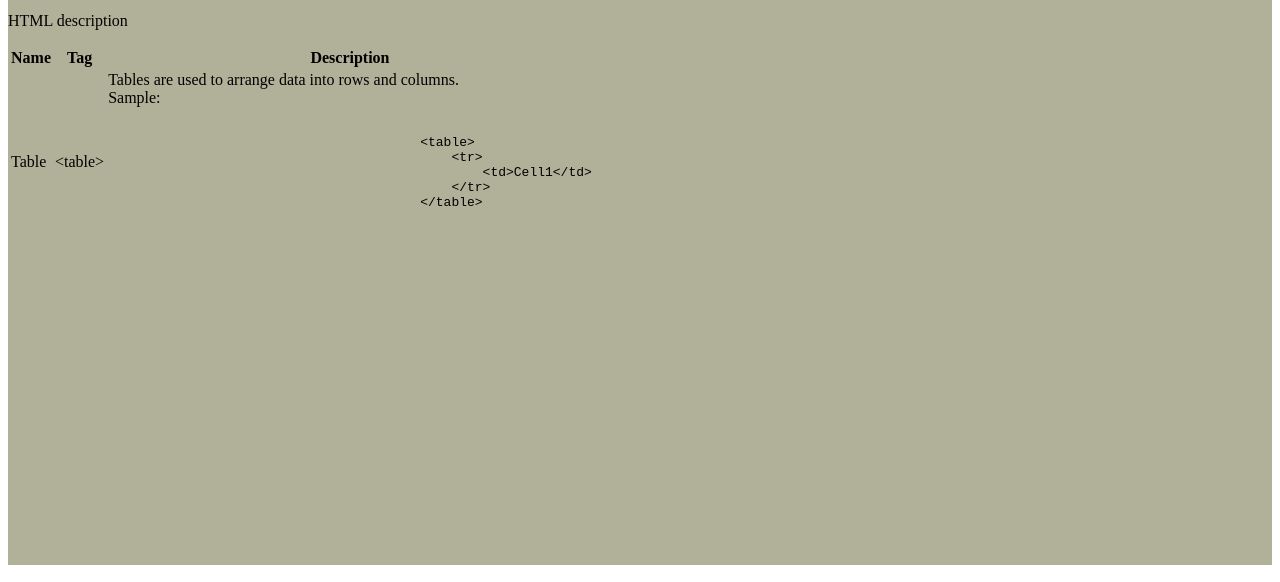
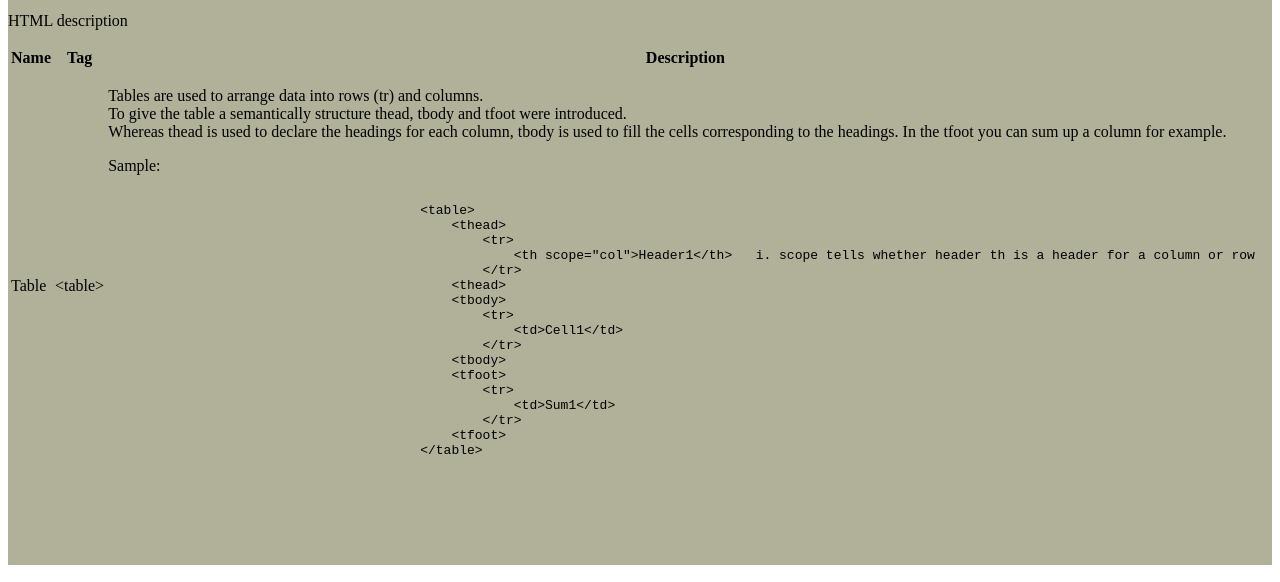
Before and after one commit to AljoschaNy/my_own_cheatsheet, a plain HTML site: page index.html in a window 1280 px wide. Shown: the part 189-771 px from the top of the page. Drawn offline with Linux system fonts and the light colour scheme.

Commit message:
Add table tag

```diff
--- a/index.html
+++ b/index.html
@@ -55,14 +55,35 @@
                             <td class="tagName">Table</td>
                             <td>&lt;table&gt;</td>
                             <td>
-                                Tables are used to arrange data into rows and columns.<br/>
+                                <p>
+                                Tables are used to arrange data into rows (tr)
+                                and columns.<br/>
+                                To give the table a semantically structure thead, tbody and
+                                tfoot were introduced.<br />
+                                Whereas thead is used to declare the headings for each column,
+                                tbody is used to fill the cells corresponding to the headings.
+                                In the tfoot you can sum up a column for example.
+                                <br />
+                                </p>
                                 Sample:
                                 <pre>
                                     <code>
                                         &lt;table&gt;
-                                            &lt;tr&gt;
-                                                &lt;td&gt;Cell1&lt;/td&gt;
-                                            &lt;/tr&gt;
+                                            &lt;thead&gt;
+                                                &lt;tr&gt;
+                                                    &lt;th scope="col"&gt;Header1&lt;/th&gt;   i. scope tells whether header th is a header for a column or row
+                                                &lt;/tr&gt;
+                                            &lt;thead&gt;
+                                            &lt;tbody&gt;
+                                                &lt;tr&gt;
+                                                    &lt;td&gt;Cell1&lt;/td&gt;
+                                                &lt;/tr&gt;
+                                            &lt;tbody&gt;
+                                            &lt;tfoot&gt;
+                                                &lt;tr&gt;
+                                                    &lt;td&gt;Sum1&lt;/td&gt;
+                                                &lt;/tr&gt;
+                                            &lt;tfoot&gt;
                                         &lt;/table&gt;
                                     </code>
                                 </pre>
```
Also changed, not shown: css/styles.css (line endings or trailing spaces).
